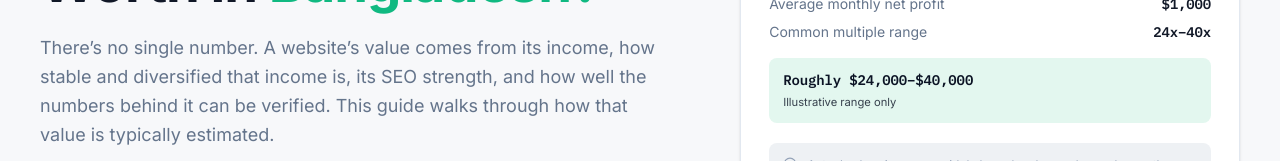
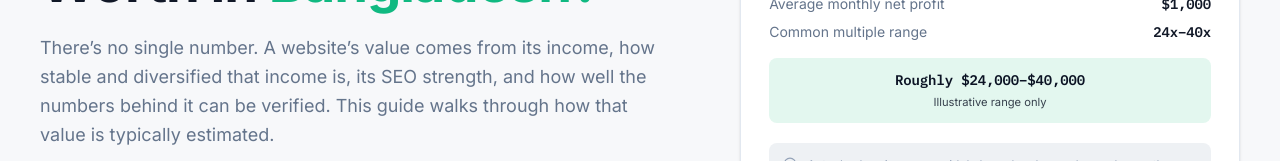
Before and after one commit to mdmanirmia/durqo-app, a Next.js app: page /how-much-is-a-website-worth-in-bangladesh in a window 1280 px wide. Shown: the part 292-453 px from the top of the page. Built offline with nearby package versions, Linux system fonts and the light colour scheme; no server answers.

Commit message:
Fix: center text properly in fee cards and CTA paragraphs

```diff
--- a/src/app/how-much-is-a-website-worth-in-bangladesh/page.tsx
+++ b/src/app/how-much-is-a-website-worth-in-bangladesh/page.tsx
@@ -274,10 +274,10 @@ export default function HowMuchIsAWebsiteWorthInBangladeshPage() {
                   <span className="mono text-sm font-semibold tabular-nums text-ink">24x&ndash;40x</span>
                 </div>
                 <div className="mt-4 rounded-lg bg-brand-soft px-3.5 py-3 text-center">
-                  <p className="mono text-sm font-bold tabular-nums text-brand-strong">
+                  <p className="mono text-center text-sm font-bold tabular-nums text-brand-strong">
                     Roughly $24,000&ndash;$40,000
                   </p>
-                  <p className="mt-1 text-[0.7rem] text-brand-strong/80">Illustrative range only</p>
+                  <p className="mt-1 text-center text-[0.7rem] text-brand-strong/80">Illustrative range only</p>
                 </div>
 
                 <div className="mt-5 flex items-start gap-2.5 rounded-lg bg-paper-sunk px-3.5 py-3">
@@ -422,7 +422,7 @@ export default function HowMuchIsAWebsiteWorthInBangladeshPage() {
         <Container>
           <Inner className="text-center">
             <h2 className="text-2xl sm:text-3xl">Ready to find out what buyers will offer?</h2>
-            <p className="mx-auto mt-3 max-w-[52ch] text-sm text-white/70">
+            <p className="mx-auto mt-3 max-w-[52ch] text-center text-sm text-white/70">
               List your website with clear evidence, and set the price you believe reflects its value.
             </p>
             <div className="mt-7 flex flex-wrap justify-center gap-3">
```
